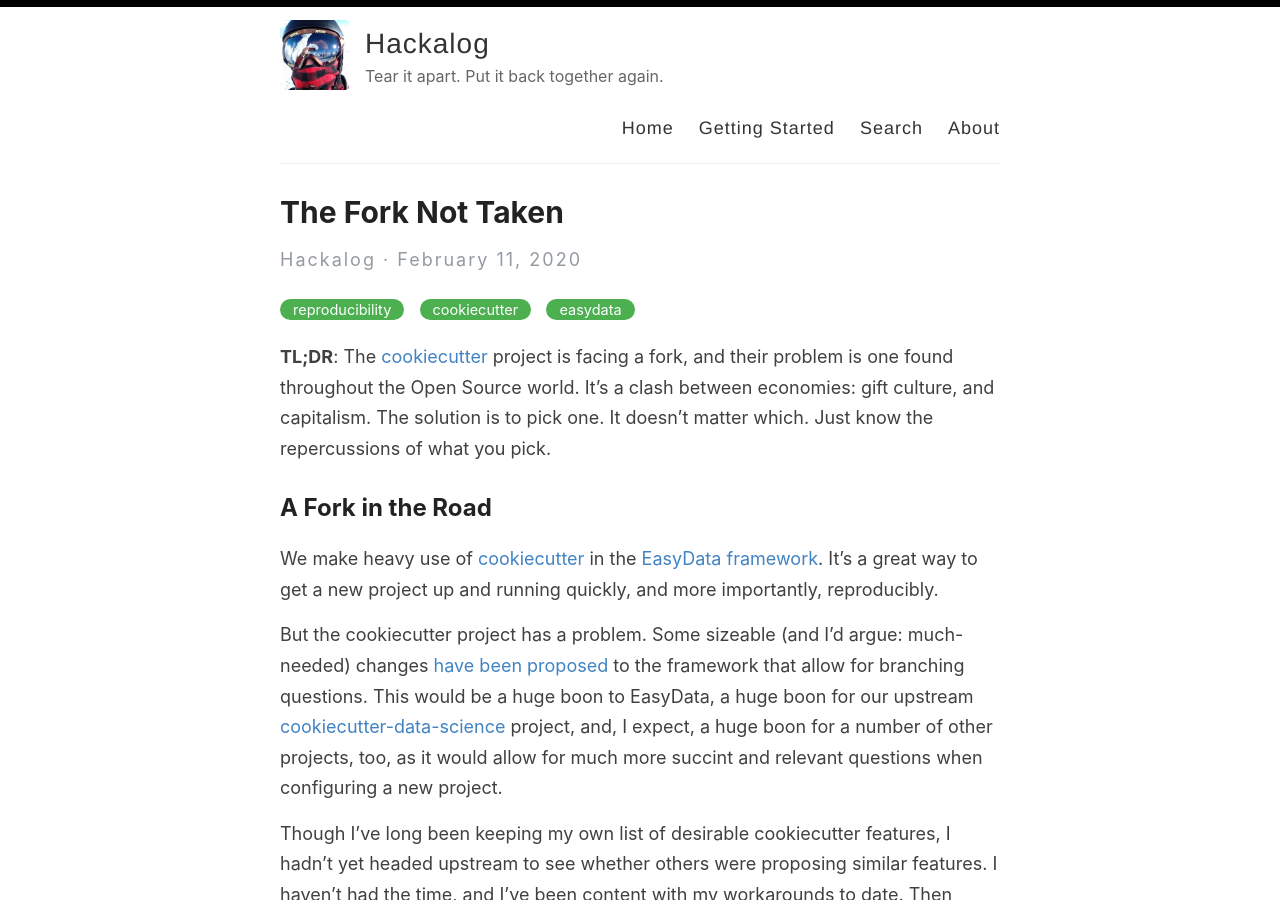
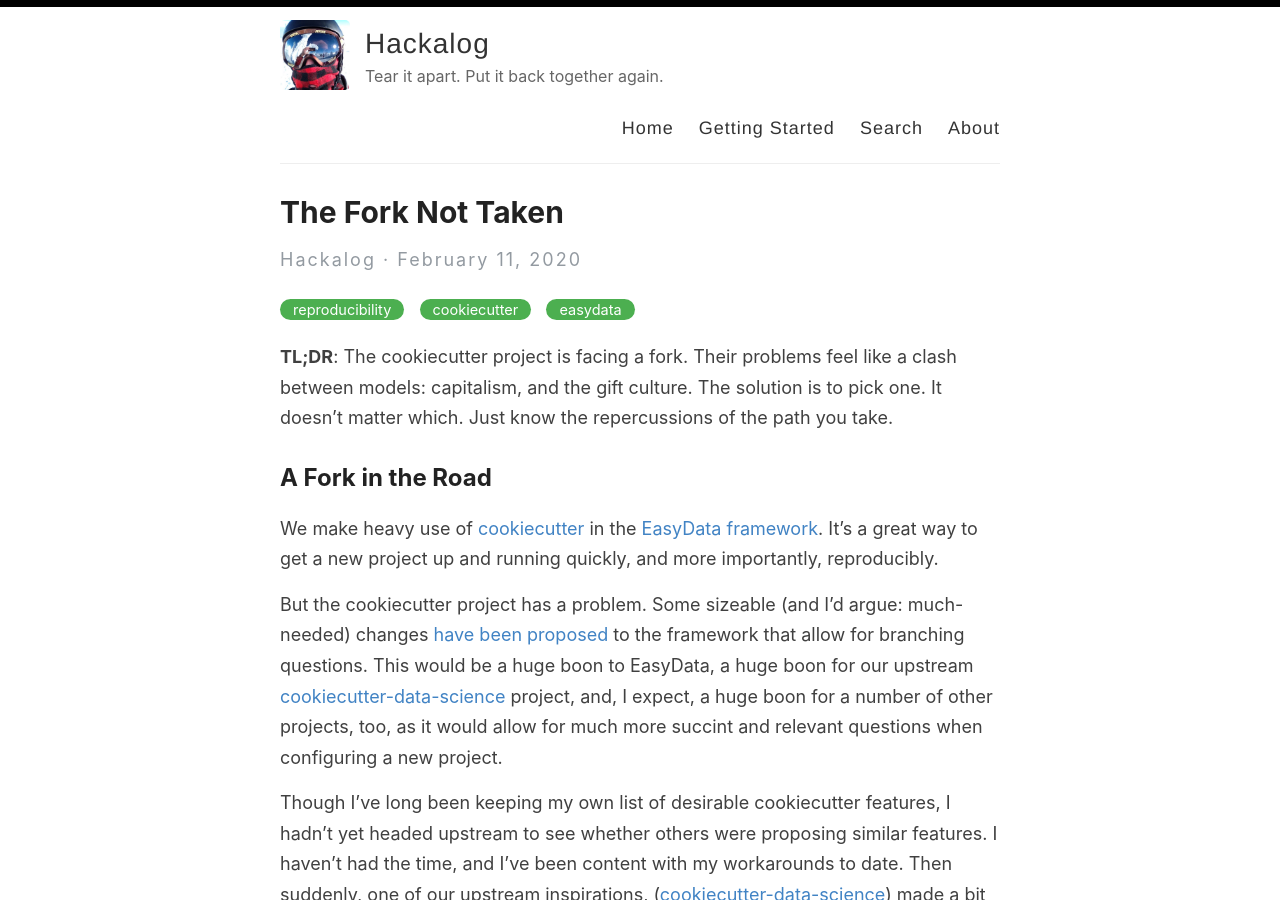
Before and after one commit to hackalog/hackalog.github.io, a Jekyll site: the page built from _posts/2020-02-11-cookiecutter.md, in a window 1280 px wide and 900 px high. Built offline with Jekyll 4.4.1, drawn with Linux system fonts in a browser that asks for light colours.

Commit message:
better tldr

```diff
--- a/_posts/2020-02-11-cookiecutter.md
+++ b/_posts/2020-02-11-cookiecutter.md
@@ -3,10 +3,10 @@ layout: post
 title: The Fork Not Taken
 date: 2020-02-11
 categories: [reproducibility, cookiecutter, easydata]
-excerpt: "The cookiecutter project is facing a fork, and their problem is one found throughout the Open Source world. It's a clash between economies: gift culture, and capitalism."
+excerpt: "The cookiecutter project is facing a fork. Their problems feel like a clash between models: capitalism, and the gift culture."
 ---
 
-**TL;DR**: The [cookiecutter] project is facing a fork, and their problem is one found throughout the Open Source world. It's a clash between economies: gift culture, and capitalism. The solution is to pick one. It doesn't matter which. Just know the repercussions of what you pick.
+**TL;DR**: The cookiecutter project is facing a fork. Their problems feel like a clash between models: capitalism, and the gift culture. The solution is to pick one. It doesn't matter which. Just know the repercussions of the path you take.
 
 ## A Fork in the Road
 
```
